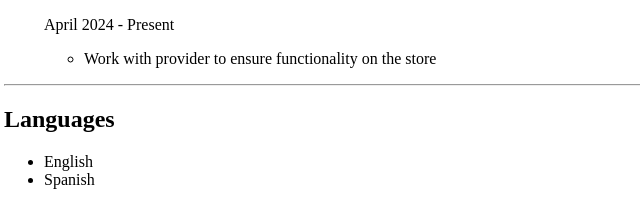
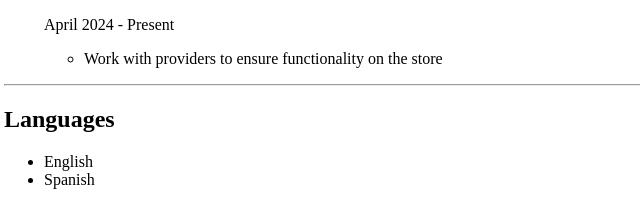
Before and after one commit to ruuubbbeeen/html-My-Resume, a plain HTML site: page index.html in a window 1280 px wide. Shown: the part 599-800 px from the top of the page, 4-644 px from the left. Drawn offline with Linux system fonts and the light colour scheme.

Commit message:
Update index.html

```diff
--- a/index.html
+++ b/index.html
@@ -23,7 +23,7 @@
             <h3>Building Services Specilist @ Home Depot</h3>
             <p>April 2024 - Present</p>
             <ul>
-                <li>Work with provider to ensure functionality on the store</li>
+                <li>Work with providers to ensure functionality on the store</li>
             </ul>
         </li>
     </ul>
```
